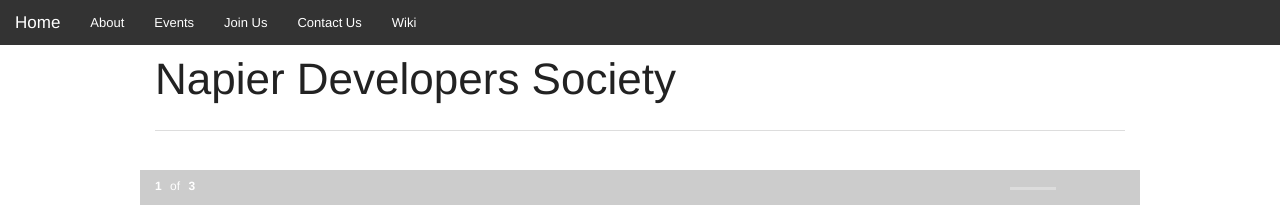
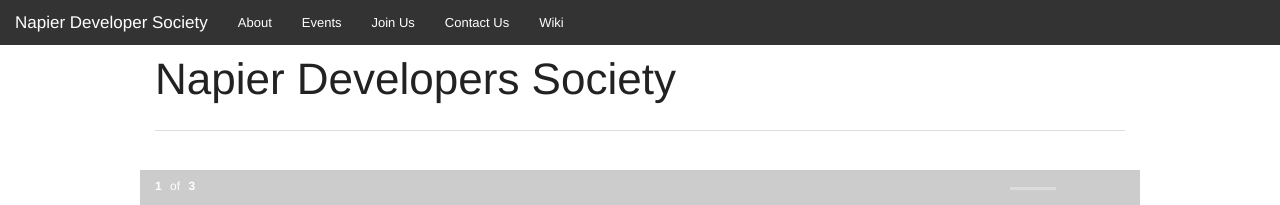
Before and after one commit to NapierDevSoc/NapierDevSoc.github.io, a Jekyll site: the page built from index.html, in a window 1280 px wide. Shown: the top 205 px of the page. Built offline with Jekyll 4.4.1, drawn with Linux system fonts in a browser that asks for light colours; Markdown is read by kramdown in place of the engine named in the settings; the list of posts is cut into pages by our own code.

Commit message:
Updated the nav bar to be fixed.
Added the theme.css file for custom styling.

```diff
--- a/_includes/header.html
+++ b/_includes/header.html
@@ -6,14 +6,15 @@
   <meta charset="utf-8">
   <meta name="viewport" content="width=device-width, initial-scale=1.0">
 
-  <title>{{ page.title}}</title>
+  <title>{{page.title}}</title>
 
-  <!-- If you are using CSS version, only link these 2 files, you may add app.css to use for your overrides if you like. -->
+  <!-- Core Styles -->
   <link rel="stylesheet" href="/assets/css/normalize.css">
   <link rel="stylesheet" href="/assets/css/foundation.css">
+  <!-- Add custom styling to the theme.css file -->
+  <link rel="stylesheet" href="/assets/css/theme.css">
 
   <script src="/assets/js/vendor/modernizr.js"></script>
-
 </head>
 
 <!-- Whole Body Div -->
--- a/_includes/nav.html
+++ b/_includes/nav.html
@@ -1,22 +1,24 @@
 <!-- Nav and Banner -->
 
+<div class="fixed">
   <nav class="top-bar" data-topbar>
     <ul class="title-area">
       <li class="name">
-      <h1><a href="/">Home</a></h1>
+        <h1><a href="/">Napier Developer Society</a></h1>
       </li>
     </ul>
 
     <section class="top-bar-section">
       <!-- Left Nav Section -->
       <ul class="left">
-      <li><a href="/about.html">About</a></li>
-      <li><a href="/events.html">Events</a></li>
-      <li><a href="/join-us.html">Join Us</a></li>
-      <li><a href="/contact-us.html">Contact Us</a></li>
-      <li><a herf="/">Wiki</a></li>
+        <li><a href="#about">About</a></li>
+        <li><a href="#events">Events</a></li>
+        <li><a href="#join-us">Join Us</a></li>
+        <li><a href="#contact-us">Contact Us</a></li>
+        <li><a herf="#wiki">Wiki</a></li>
       </ul>
     </section>
   </nav>
+</div>
 
 <!-- End Nav and Banner -->
--- /dev/null
+++ b/assets/css/theme.css
@@ -0,0 +1,3 @@
+body {
+  padding-top: 45px;
+}
```
Lines whose indentation alone changed are shown as unchanged.
